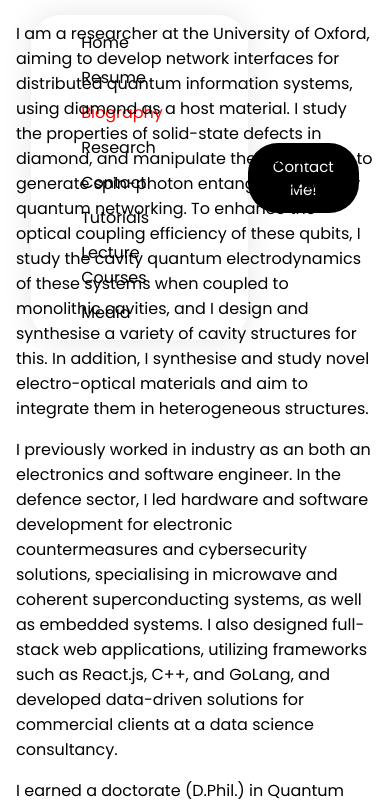
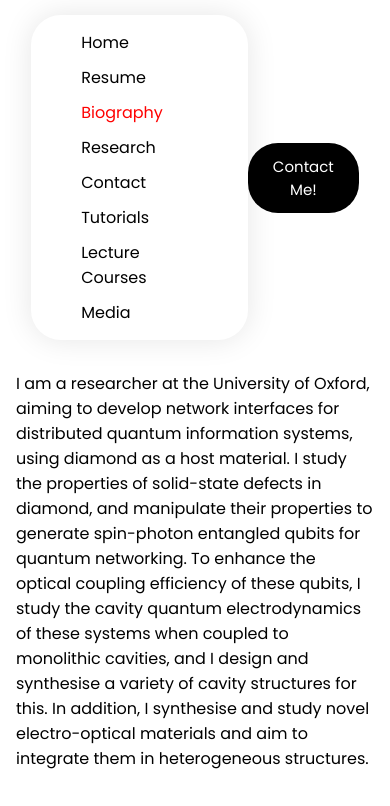
Before and after one commit to garethsion/PortfolioWebsite, a React (Vite) app: page /biography in a window 390 px wide. Shown: the top 806 px of the page. Built offline with nearby package versions, Linux system fonts and the light colour scheme; the HTML template or start-up script is replaced by a standard one.

Commit message:
I'm still trying to fix the responsivity of the page for different devices

```diff
--- a/src/Pages/About.jsx
+++ b/src/Pages/About.jsx
@@ -3,15 +3,8 @@ import { Grid, Box } from '@mui/material';
 
 const About = () => {
   return (
-    <Grid
-      className="tutorial-resonators"
-      container
-      mt={10}
-      // Responsive horizontal margins
-      sx={{
-        mx: { xs: 2, sm: 5, md: 15, lg: 30 }, // left/right margin changes by screen size
-      }}
-    >
+    <Box sx={{ width: '100%', height: '100%', px: { xs: 2, sm: 3, md: 6 }, py: { xs: 2, sm: 3, md: 4 } }}>
+    <Grid container spacing={4}>
       <Grid item xs={12}>
         <Box>
           <p>
@@ -44,6 +37,7 @@ const About = () => {
         </Box>
       </Grid>
     </Grid>
+    </Box>
   )
 }
 
```
